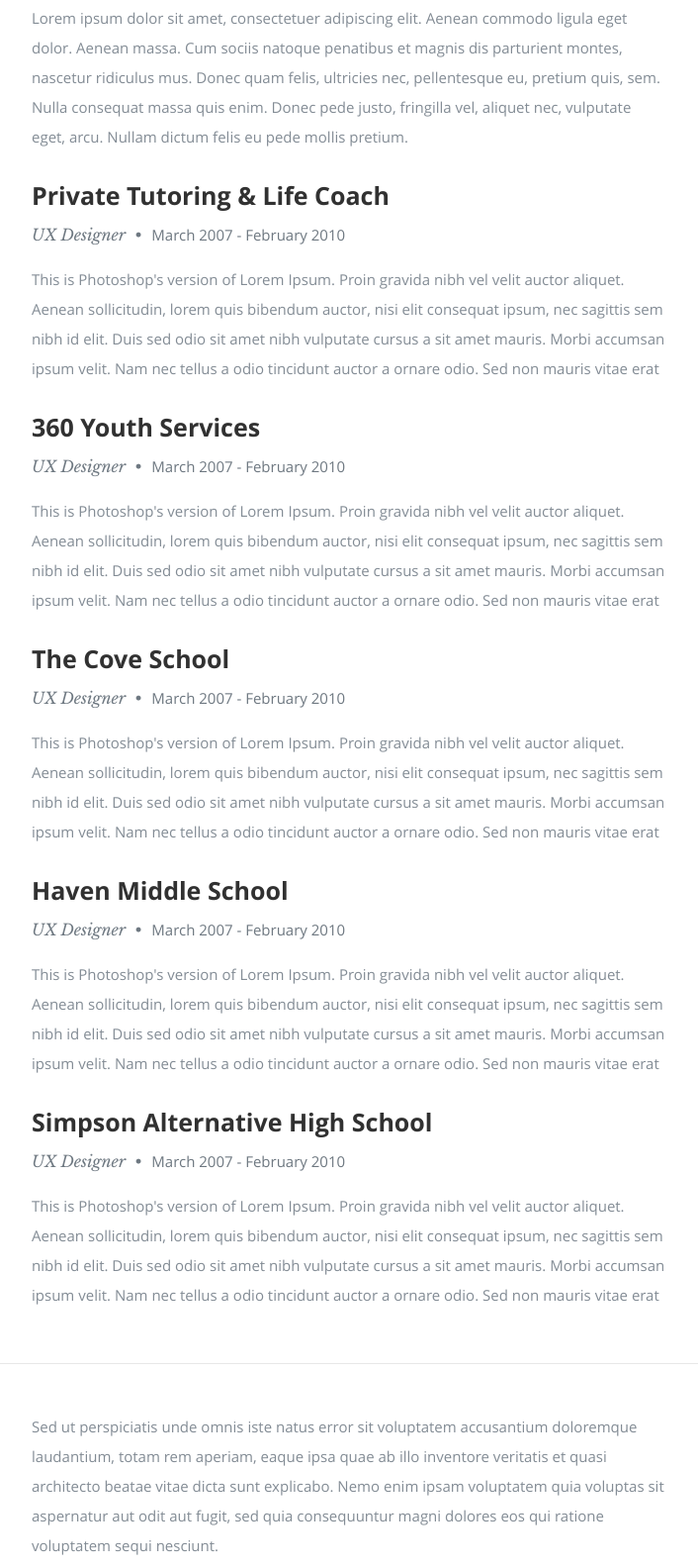
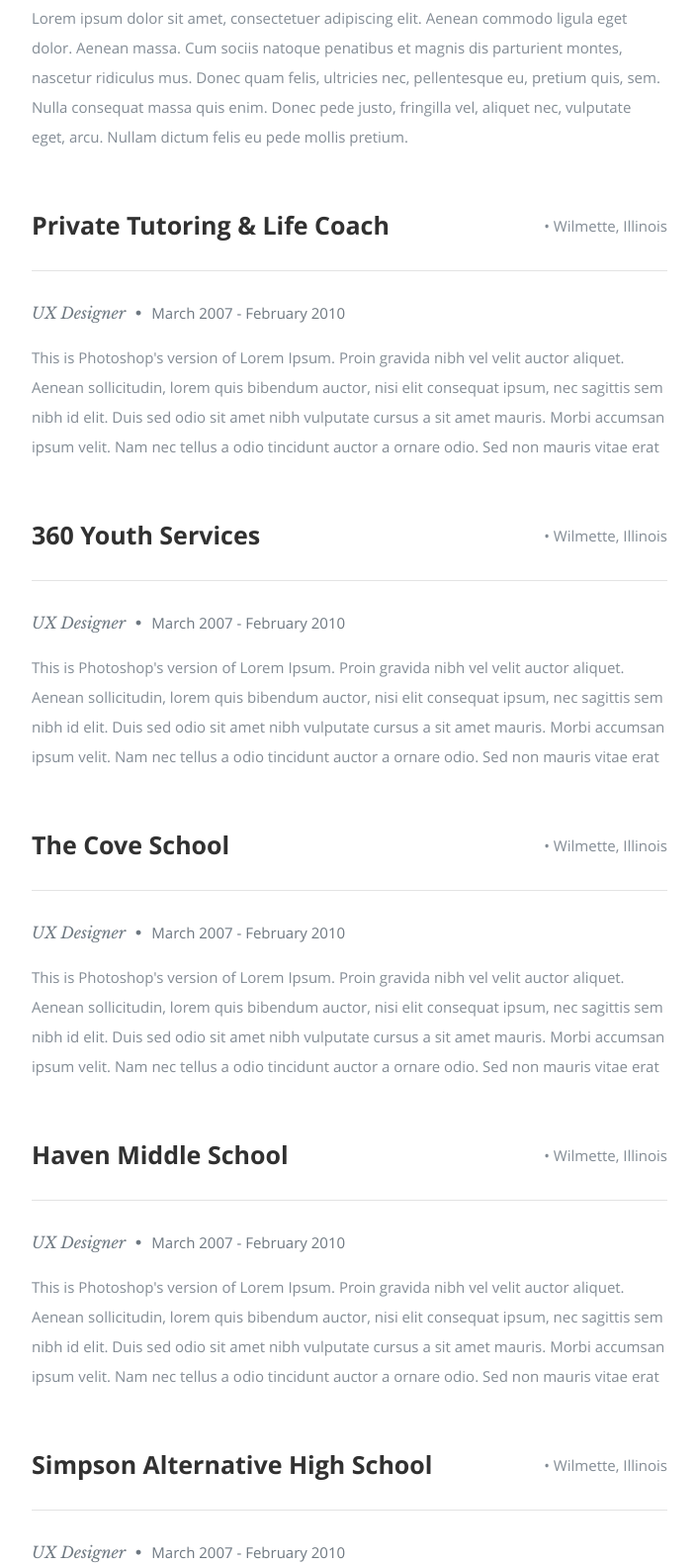
Before and after one commit to jessicalieberman/jessicalieberman.github.io, a plain HTML site: page index.html in a window 1280 px wide. Shown: the part 2059-3642 px from the top of the page at 99% size, without its empty margins (373-1079 px from the left). Drawn offline with nearby package versions, Linux system fonts and the light colour scheme.

Commit message:
Testing Work Location Format

```diff
--- a/index.html
+++ b/index.html
@@ -236,7 +236,6 @@
                   </div>
                   <hr />
 
-                  <!-- <h3>Arlyn Theraputic Day School <span>&bull;</span> <span style="font-weight:normal;">Wilmette, Illinois</span></h3> -->
                   <p class="info">Senior UX Designer <span>&bull;</span> <em class="date">March 2010 - Present</em></p>
 
                   <p>
@@ -254,7 +253,12 @@
 
                <div class="twelve columns">
 
-                  <h3>Private Tutoring & Life Coach</h3>
+                  <div style="clear: both">
+                     <h3 style ="float: left">Private Tutoring & Life Coach</h3>
+                     <p style="float: right"><span>&bull;</span> Wilmette, Illinois<p>
+                  </div>
+                  <hr />
+
                   <p class="info">UX Designer <span>&bull;</span> <em class="date">March 2007 - February 2010</em></p>
 
                   <p>
@@ -272,7 +276,12 @@
 
                <div class="twelve columns">
 
-                  <h3>360 Youth Services</h3>
+                  <div style="clear: both">
+                     <h3 style ="float: left">360 Youth Services</h3>
+                     <p style="float: right"><span>&bull;</span> Wilmette, Illinois<p>
+                  </div>
+                  <hr />
+
                   <p class="info">UX Designer <span>&bull;</span> <em class="date">March 2007 - February 2010</em></p>
 
                   <p>
@@ -290,7 +299,12 @@
 
                <div class="twelve columns">
 
-                  <h3>The Cove School</h3>
+                  <div style="clear: both">
+                     <h3 style ="float: left">The Cove School</h3>
+                     <p style="float: right"><span>&bull;</span> Wilmette, Illinois<p>
+                  </div>
+                  <hr />
+
                   <p class="info">UX Designer <span>&bull;</span> <em class="date">March 2007 - February 2010</em></p>
 
                   <p>
@@ -308,7 +322,12 @@
 
                <div class="twelve columns">
 
-                  <h3>Haven Middle School</h3>
+                  <div style="clear: both">
+                     <h3 style ="float: left">Haven Middle School</h3>
+                     <p style="float: right"><span>&bull;</span> Wilmette, Illinois<p>
+                  </div>
+                  <hr />
+
                   <p class="info">UX Designer <span>&bull;</span> <em class="date">March 2007 - February 2010</em></p>
 
                   <p>
@@ -326,7 +345,12 @@
 
                <div class="twelve columns">
 
-                  <h3>Simpson Alternative High School</h3>
+                  <div style="clear: both">
+                     <h3 style ="float: left">Simpson Alternative High School</h3>
+                     <p style="float: right"><span>&bull;</span> Wilmette, Illinois<p>
+                  </div>
+                  <hr />
+
                   <p class="info">UX Designer <span>&bull;</span> <em class="date">March 2007 - February 2010</em></p>
 
                   <p>
```
